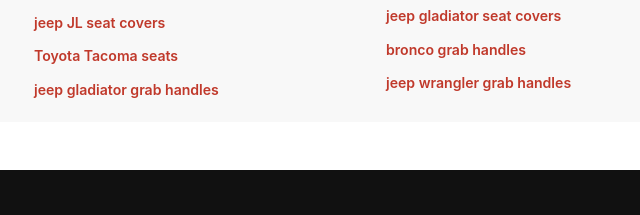
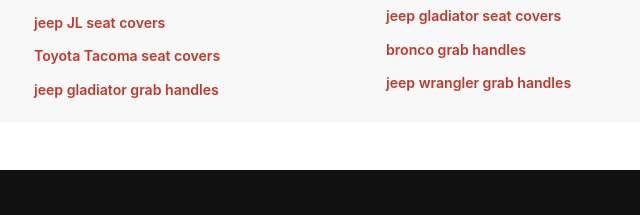
Before and after one commit to Brazenproducts/bedtread.com, a plain HTML site: page index.html in a window 1280 px wide. Shown: the part 2465-2680 px from the top of the page, 0-640 px from the left. Drawn offline with Linux system fonts and the light colour scheme.

Commit message:
Fix: tacomaseats.com anchor text → "Toyota Tacoma seat covers"

```diff
--- a/index.html
+++ b/index.html
@@ -126,7 +126,7 @@
   <ul style="list-style:none;padding:0;margin:0;columns:2;column-gap:1.5rem">
     <li style="margin:.4rem 0"><a href="https://gladiatorseatcover.com/" style="color:#c0392b;font-weight:600;text-decoration:none">jeep gladiator seat covers</a></li>
     <li style="margin:.4rem 0"><a href="https://jlseatcover.com/" style="color:#c0392b;font-weight:600;text-decoration:none">jeep JL seat covers</a></li>
-    <li style="margin:.4rem 0"><a href="https://tacomaseats.com/" style="color:#c0392b;font-weight:600;text-decoration:none">Toyota Tacoma seats</a></li>
+    <li style="margin:.4rem 0"><a href="https://tacomaseats.com/" style="color:#c0392b;font-weight:600;text-decoration:none">Toyota Tacoma seat covers</a></li>
     <li style="margin:.4rem 0"><a href="https://gladiatorgrabhandle.com/" style="color:#c0392b;font-weight:600;text-decoration:none">jeep gladiator grab handles</a></li>
     <li style="margin:.4rem 0"><a href="https://jkseatcovers.com/" style="color:#c0392b;font-weight:600;text-decoration:none">jeep JK seat covers</a></li>
     <li style="margin:.4rem 0"><a href="https://jtseatcovers.com/" style="color:#c0392b;font-weight:600;text-decoration:none">jeep gladiator seat covers</a></li>
```
